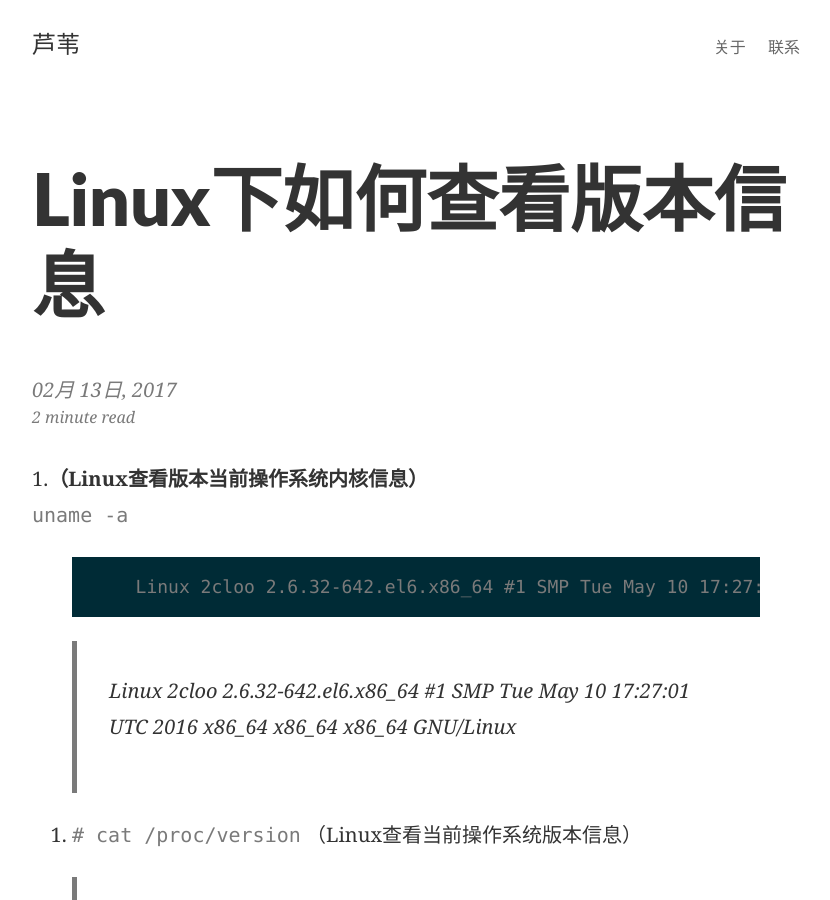
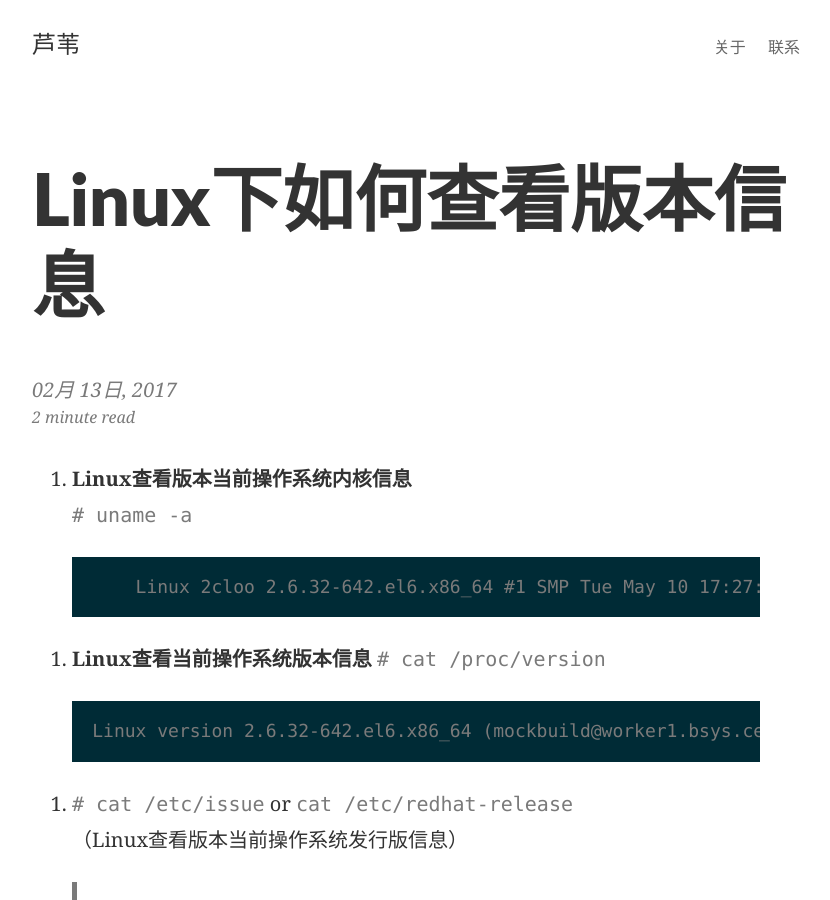
Before and after one commit to Adger01/blog.github.io, a Jekyll site: the page built from _posts/2017-02-13-Linux下如何查看版本信息.md, in a window 1280 px wide and 900 px high. Shown: the whole window, without its empty margins (224-1054 px from the left). Built offline with Jekyll 4.4.1, drawn with Linux system fonts in a browser that asks for light colours; some web fonts are replaced; comment, search, counter and statistics services are not loaded.

Commit message:
{% endhighlight %}
{% endhighlight %}

````diff
--- a/_posts/2017-02-13-Linux下如何查看版本信息.md
+++ b/_posts/2017-02-13-Linux下如何查看版本信息.md
@@ -7,24 +7,19 @@ categories: linux
 ---
 
 
-1.**（Linux查看版本当前操作系统内核信息）**
-```uname -a```
+1. **Linux查看版本当前操作系统内核信息**
+```# uname -a```
 {% highlight linux %}
     Linux 2cloo 2.6.32-642.el6.x86_64 #1 SMP Tue May 10 17:27:01 UTC 2016 x86_64 x86_64 x86_64 GNU/Linux
 {% endhighlight %}
 
 
-<blockquote>
-  <p>
-    Linux 2cloo 2.6.32-642.el6.x86_64 #1 SMP Tue May 10 17:27:01 UTC 2016 x86_64 x86_64 x86_64 GNU/Linux
-  </p>
-</blockquote>
+2. **Linux查看当前操作系统版本信息**
+```# cat /proc/version```
 
-2. ```# cat /proc/version```
-  （Linux查看当前操作系统版本信息）
-<blockquote>
+{% highlight linux %}
 Linux version 2.6.32-642.el6.x86_64 (mockbuild@worker1.bsys.centos.org) (gcc version 4.4.7 20120313 (Red Hat 4.4.7-17) (GCC) ) #1 SMP Tue May 10 17:27:01 UTC 2016
-</blockquote>
+{% endhighlight %}
 
 
 3. ```# cat /etc/issue``` or ```cat /etc/redhat-release```
````
